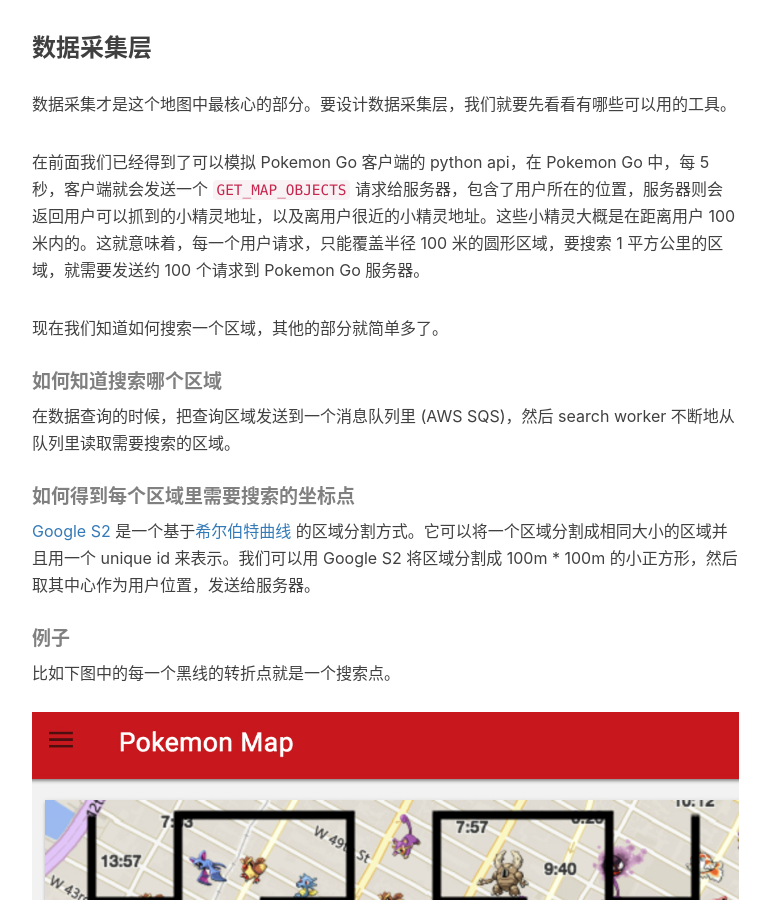
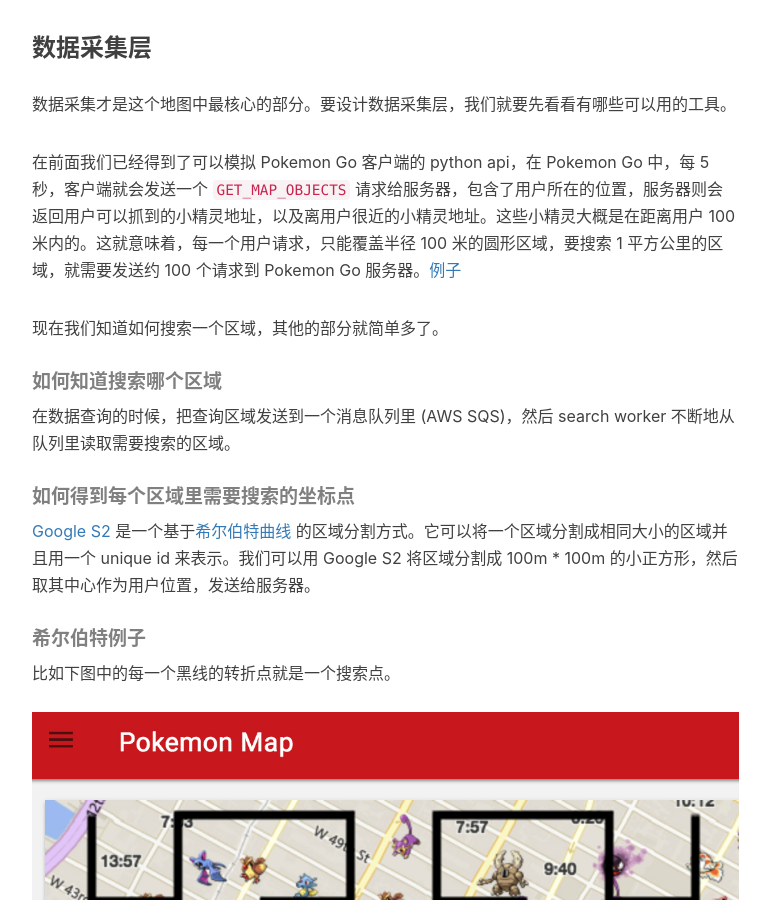
Before and after one commit to chenditc/chendi.me, a Jekyll site: the page built from _posts/2016-08-20-how-to-create-a-pokemon-map.markdown, in a window 1280 px wide and 900 px high, scrolled down 3625 px. Shown: the whole window, without its empty margins (233-1003 px from the left). Built offline with Jekyll 4.4.1, drawn with Linux system fonts in a browser that asks for light colours; nearby versions of some CDN libraries; comment, search, counter and statistics services are not loaded.

Commit message:
Update 2016-08-20-how-to-create-a-pokemon-map.markdown

```diff
--- a/_posts/2016-08-20-how-to-create-a-pokemon-map.markdown
+++ b/_posts/2016-08-20-how-to-create-a-pokemon-map.markdown
@@ -75,7 +75,7 @@
 
 数据采集才是这个地图中最核心的部分。要设计数据采集层，我们就要先看看有哪些可以用的工具。
 
-在前面我们已经得到了可以模拟 Pokemon Go 客户端的 python api，在 Pokemon Go 中，每 5 秒，客户端就会发送一个 `GET_MAP_OBJECTS` 请求给服务器，包含了用户所在的位置，服务器则会返回用户可以抓到的小精灵地址，以及离用户很近的小精灵地址。这些小精灵大概是在距离用户 100 米内的。这就意味着，每一个用户请求，只能覆盖半径 100 米的圆形区域，要搜索 1 平方公里的区域，就需要发送约 100 个请求到 Pokemon Go 服务器。
+在前面我们已经得到了可以模拟 Pokemon Go 客户端的 python api，在 Pokemon Go 中，每 5 秒，客户端就会发送一个 `GET_MAP_OBJECTS` 请求给服务器，包含了用户所在的位置，服务器则会返回用户可以抓到的小精灵地址，以及离用户很近的小精灵地址。这些小精灵大概是在距离用户 100 米内的。这就意味着，每一个用户请求，只能覆盖半径 100 米的圆形区域，要搜索 1 平方公里的区域，就需要发送约 100 个请求到 Pokemon Go 服务器。[例子](#希尔伯特例子)
 
 现在我们知道如何搜索一个区域，其他的部分就简单多了。
 
@@ -87,7 +87,7 @@
 
 [Google S2](http://blog.christianperone.com/2015/08/googles-s2-geometry-on-the-sphere-cells-and-hilbert-curve/) 是一个基于[希尔伯特曲线](https://zh.wikipedia.org/wiki/%E5%B8%8C%E7%88%BE%E4%BC%AF%E7%89%B9%E6%9B%B2%E7%B7%9A) 的区域分割方式。它可以将一个区域分割成相同大小的区域并且用一个 unique id 来表示。我们可以用 Google S2 将区域分割成 100m * 100m 的小正方形，然后取其中心作为用户位置，发送给服务器。
 
-##### 例子
+##### 希尔伯特例子
 
 比如下图中的每一个黑线的转折点就是一个搜索点。
 ![hilbert-example](/img/in-post/mypokemon-io-1/hilbert-example.jpg)
```
